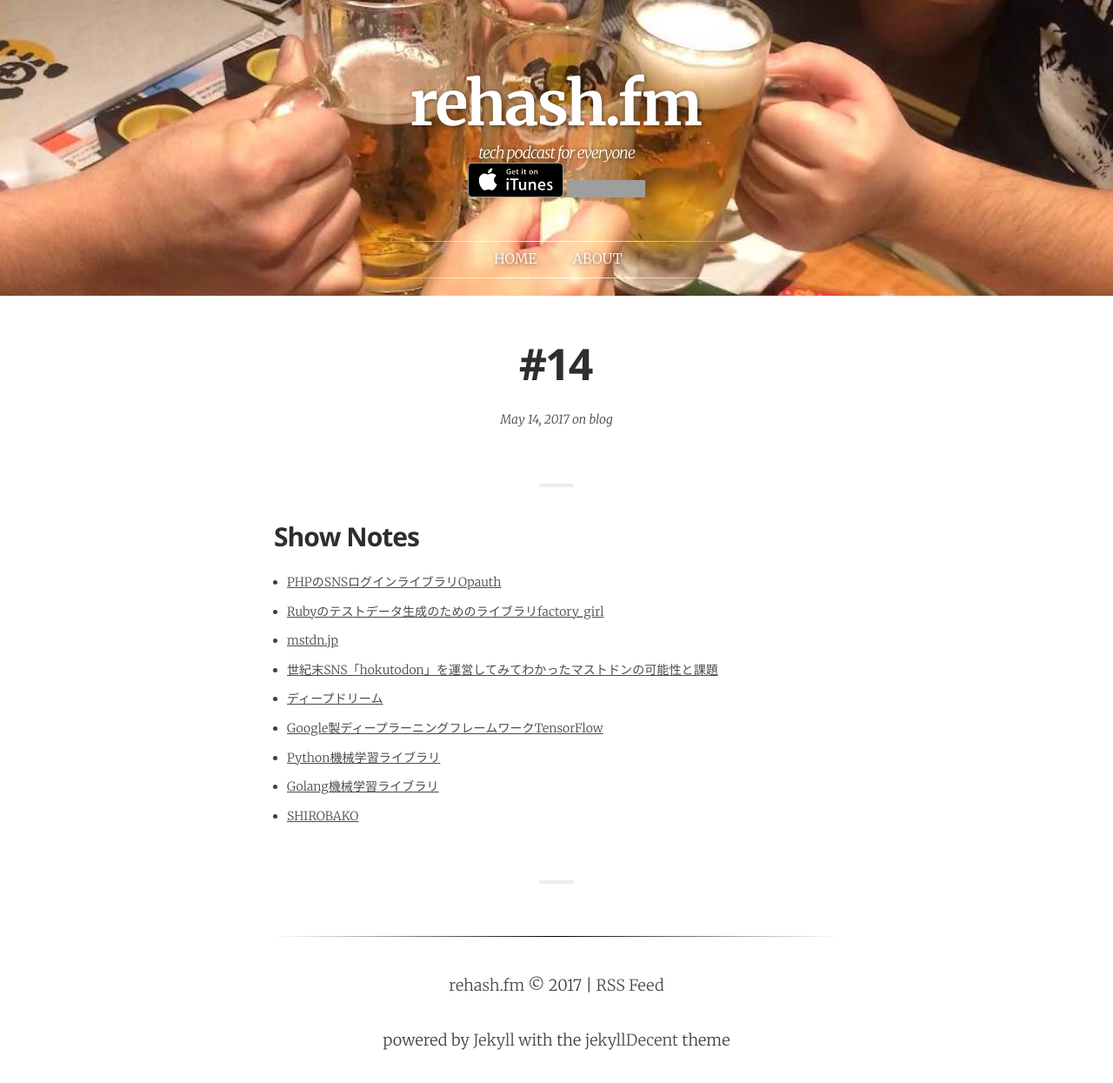
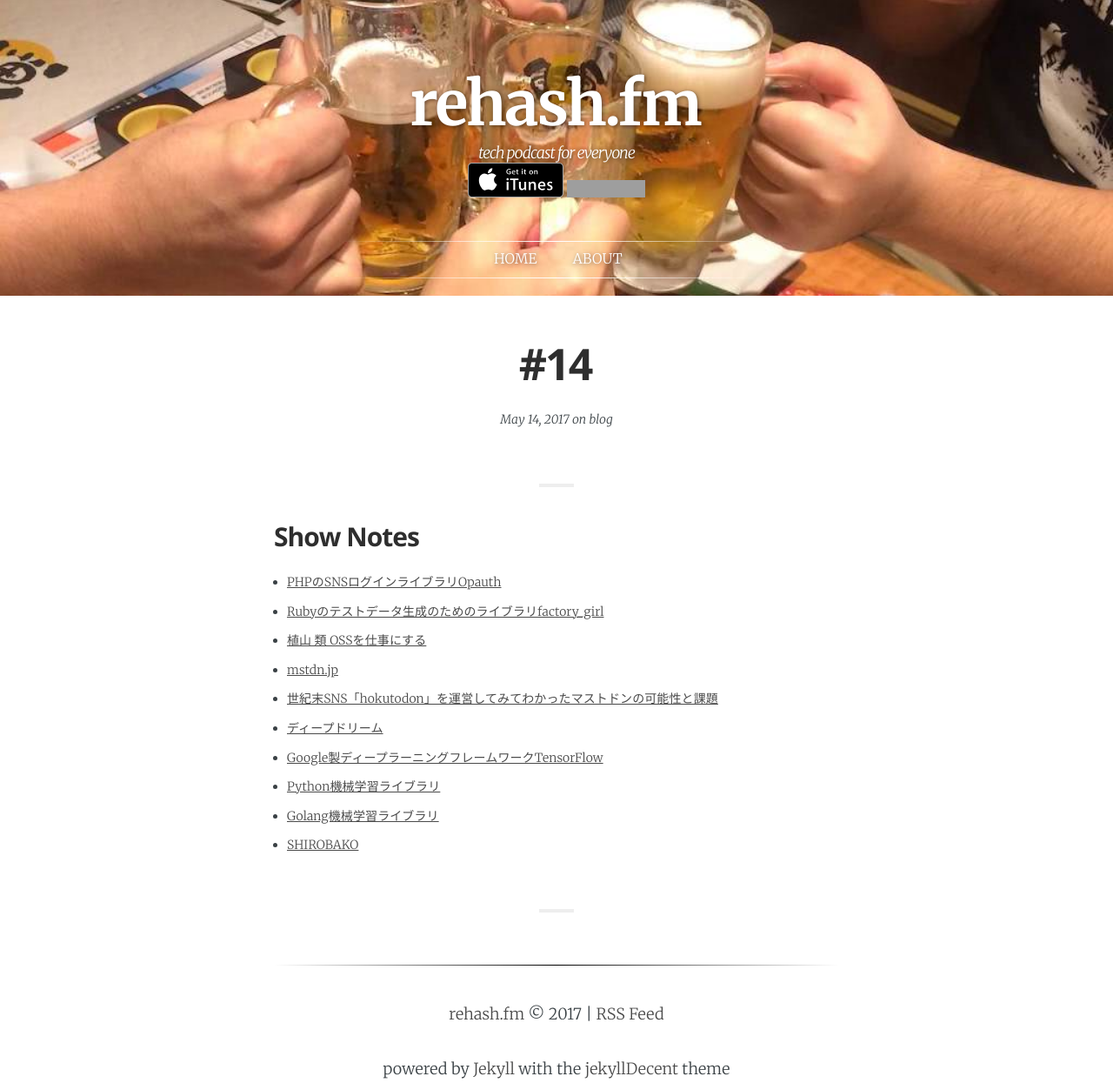
Before and after one commit to rehashfm/rehash.fm, a Jekyll site: the page built from _posts/2017-05-14-14.md, in a window 1280 px wide. Shown: the whole page at 87% size. Built offline with Jekyll 4.4.1, drawn with Linux system fonts in a browser that asks for light colours; some web fonts are replaced; before the commit the page ends 1211 px from its top, so only the background shows below that; grey boxes are pictures that could not be loaded.

Commit message:
adding show notes

```diff
--- a/_posts/2017-05-14-14.md
+++ b/_posts/2017-05-14-14.md
@@ -11,6 +11,7 @@ excerpt:
 ## Show Notes
 - [PHPのSNSログインライブラリOpauth](http://www.opauth.org/)
 - [Rubyのテストデータ生成のためのライブラリfactory_girl](https://github.com/thoughtbot/factory_girl)
+- [植山 類 OSSを仕事にする](https://www.facebook.com/rui.ueyama/posts/10154196161113606)
 - [mstdn.jp](https://mstdn.jp)
 - [世紀末SNS「hokutodon」を運営してみてわかったマストドンの可能性と課題](http://knowledge.sakura.ad.jp/other/8752/)
 - [ディープドリーム](https://deepdreamgenerator.com/)
```
